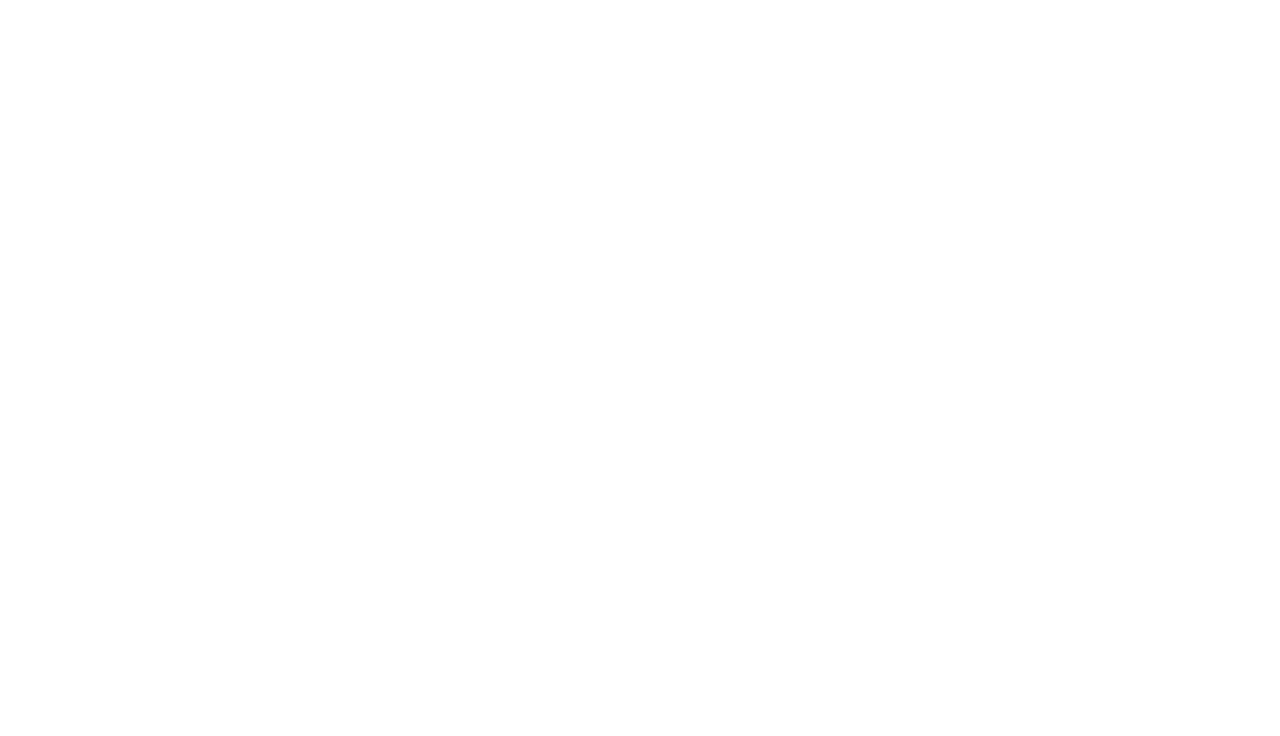
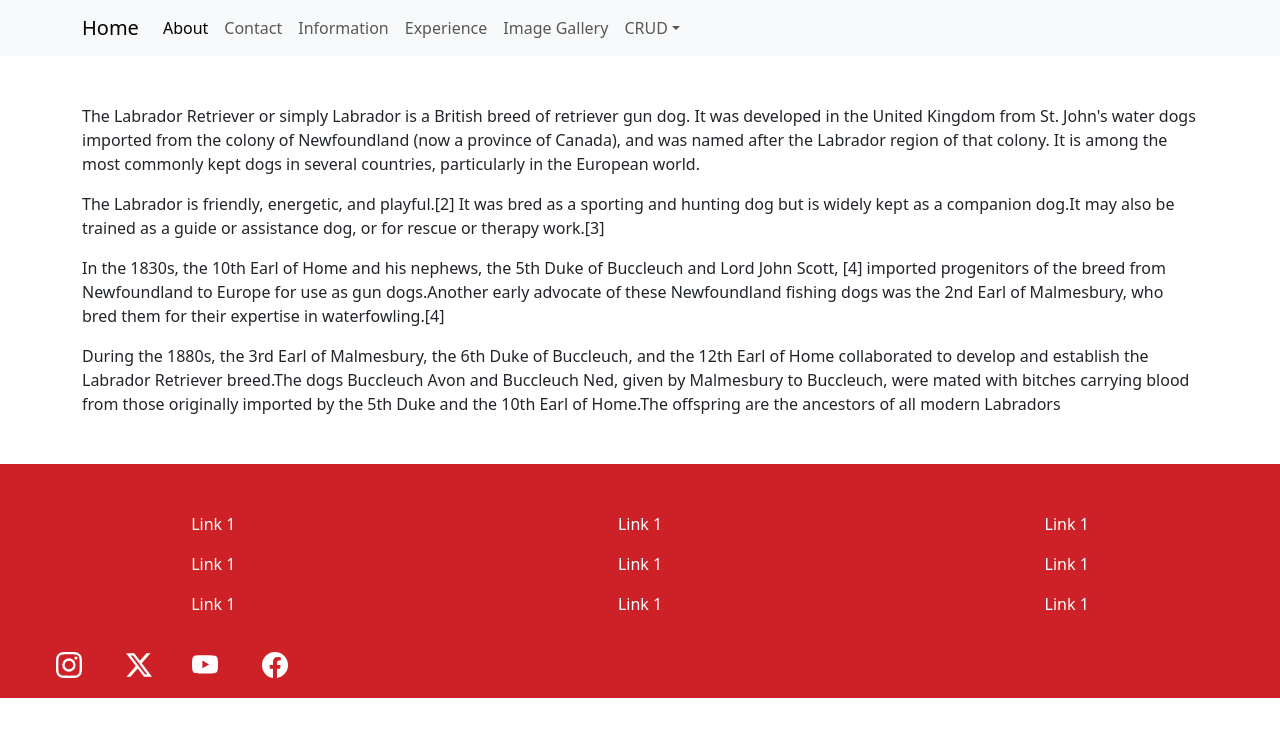
Before and after one commit to shrewthee/shr-leo-app, a React (Create React App) app: page /shr-leo-app/about in a window 1280 px wide. Before the commit this address had no page. Shown: the top 736 px of the page. Built offline with nearby package versions, Linux system fonts and the light colour scheme; what contentful-management would draw is missing.

Commit message:
imgae adjustments

```diff
--- a/src/App.js
+++ b/src/App.js
@@ -16,17 +16,17 @@ import Crudapi from './pages/Crudapi';
 function App() {
   return (
     <div className="App">
-      <Routes basename="/shr-leo-app">
-        <Route path='/' element={<Home />} />
-        <Route path='/about' element={<About />} />
+      <Routes >
+        <Route path='/shr-leo-app/' exact element={<Home />} />
+        <Route path='/shr-leo-app/about' exact element={<About />} />
 
-      <Route path='/contact' element={<ContactUs />} />
+        <Route path='/shr-leo-app/contact' element={<ContactUs />} />
 
-        <Route path='/information' element={<Information />} />
-        <Route path='/experience' element={<Experience />} />
-        <Route path='/gallery' element={<ImageGellery />} />
-        <Route path='/crudlocal' element={<Crudlocal/>} />
-        <Route path='/crudapi' element={<Crudapi/>} />
+        <Route path='/shr-leo-app/information' element={<Information />} />
+        <Route path='/shr-leo-app/experience' element={<Experience />} />
+        <Route path='/shr-leo-app/gallery' element={<ImageGellery />} />
+        <Route path='/shr-leo-app/crudlocal' element={<Crudlocal />} />
+        <Route path='/shr-leo-app/crudapi' element={<Crudapi />} />
       </Routes>
 
     </div>
--- a/src/components/Navigation.js
+++ b/src/components/Navigation.js
@@ -8,38 +8,38 @@ function Navigation() {
     return (
         <Navbar expand="lg" className="bg-body-tertiary">
         <Container>
-        <LinkContainer to="/">
+        <LinkContainer to="/shr-leo-app/">
           <Navbar.Brand >Home</Navbar.Brand>
           </LinkContainer>
           <Navbar.Toggle aria-controls="basic-navbar-nav" />
           <Navbar.Collapse id="basic-navbar-nav">
             <Nav className="me-auto">
 
-              <LinkContainer to="/about">
+              <LinkContainer to="/shr-leo-app/about">
               <Nav.Link >About</Nav.Link>
               </LinkContainer>
-              <LinkContainer to="/contact">
+              <LinkContainer to="/shr-leo-app/contact">
               <Nav.Link >Contact</Nav.Link>
               </LinkContainer>
-              <LinkContainer to="/information">
+              <LinkContainer to="/shr-leo-app/information">
               <Nav.Link >Information</Nav.Link>
               </LinkContainer>
-              <LinkContainer to="/experience">
+              <LinkContainer to="/shr-leo-app/experience">
               <Nav.Link >Experience</Nav.Link>
               </LinkContainer>
-              <LinkContainer to="/gallery">
+              <LinkContainer to="/shr-leo-app/gallery">
               <Nav.Link >Image Gallery</Nav.Link>
               </LinkContainer>
 
               <NavDropdown title="CRUD" id="basic-nav-dropdown">
               <NavDropdown.Item >
-                <LinkContainer to="/crudlocal">
+                <LinkContainer to="/shr-leo-app/crudlocal">
                   <Nav.Link >CRUD Local</Nav.Link>
                 </LinkContainer>
               </NavDropdown.Item>
 
               <NavDropdown.Item >
-                <LinkContainer to="/crudapi">
+                <LinkContainer to="/shr-leo-app/crudapi">
                   <Nav.Link >CRUD API</Nav.Link>
                 </LinkContainer>
               </NavDropdown.Item>
--- a/src/pages/Home.js
+++ b/src/pages/Home.js
@@ -4,6 +4,7 @@ import Row from 'react-bootstrap/Row';
 import Col from 'react-bootstrap/Col';
 import Layout from './Layout';
 import './../styles/Home.css'
+
 
 function Home() {
     return (
@@ -13,7 +14,8 @@ function Home() {
 
                 <Row>
                     <div className='header-image-container'>
-                        <img src="./../assets/banner_horizantal.jpg" className='img-fluid  ' />
+                        <img src=".https://shrewthee.github.io/shr-leo-app/assets/Leobanner.png" className='img-fluid  ' />
+
                     </div>
 
                     <div className='header-text-container'>
@@ -24,29 +26,29 @@ function Home() {
 
             <Container>
                 <Row className='mt-5'>
-                    <Col>
+                    <Col md={6}>
                         <p className='text-start mt-5'>Lorem Ipsum is simply dummy text of the printing and typesetting industry. Lorem Ipsum has been the industry's standard dummy text ever since the 1500s, when an unknown printer took a galley of type and scrambled it to make a type specimen book. It has survived not only five centuries, but also the leap into electronic typesetting, remaining essentially unchanged. It was popularised in the 1960s with the release of Letraset sheets containing Lorem Ipsum passages, and more recently with desktop publishing software like Aldus PageMaker including versions of Lorem Ipsum</p>
                     </Col>
-                    <Col>
+                    <Col md={6}>
                         <img src="https://images.unsplash.com/photo-1731432245362-26f9c0f1ba2f?w=500&auto=format&fit=crop&q=60&ixlib=rb-4.0.3&ixid=M3wxMjA3fDB8MHx0b3BpYy1mZWVkfDl8Ym84alFLVGFFMFl8fGVufDB8fHx8fA%3D%3D" className='img-fluid' />
                     </Col>
                 </Row>
 
                 <Row className='mt-5'>
-                    <Col>
+                    <Col md={6}>
 
                         <img src="https://images.unsplash.com/photo-1731946660299-8f091eb1caee?w=500&auto=format&fit=crop&q=60&ixlib=rb-4.0.3&ixid=M3wxMjA3fDB8MHx0b3BpYy1mZWVkfDI5fGJvOGpRS1RhRTBZfHxlbnwwfHx8fHw%3D" className='img-fluid' />
                     </Col>
-                    <Col>
+                    <Col md={6}>
                         <p className='text-start mt-5'>Lorem Ipsum is simply dummy text of the printing and typesetting industry. Lorem Ipsum has been the industry's standard dummy text ever since the 1500s, when an unknown printer took a galley of type and scrambled it to make a type specimen book. It has survived not only five centuries, but also the leap into electronic typesetting, remaining essentially unchanged. It was popularised in the 1960s with the release of Letraset sheets containing Lorem Ipsum passages, and more recently with desktop publishing software like Aldus PageMaker including versions of Lorem Ipsum</p>
                     </Col>
                 </Row>
 
                 <Row className='mt-5'>
-                    <Col>
+                    <Col md={6}>
                         <p className='text-start mt-5'>Lorem Ipsum is simply dummy text of the printing and typesetting industry. Lorem Ipsum has been the industry's standard dummy text ever since the 1500s, when an unknown printer took a galley of type and scrambled it to make a type specimen book. It has survived not only five centuries, but also the leap into electronic typesetting, remaining essentially unchanged. It was popularised in the 1960s with the release of Letraset sheets containing Lorem Ipsum passages, and more recently with desktop publishing software like Aldus PageMaker including versions of Lorem Ipsum</p>
                     </Col>
-                    <Col>
+                    <Col md={6}>
                         <img src="https://images.unsplash.com/photo-1467811884194-ae868cd3f090?w=500&auto=format&fit=crop&q=60&ixlib=rb-4.0.3&ixid=M3wxMjA3fDB8MHx0b3BpYy1mZWVkfDk3fGJvOGpRS1RhRTBZfHxlbnwwfHx8fHw%3D" className='img-fluid' />
                     </Col>
                 </Row>
--- a/src/styles/Home.css
+++ b/src/styles/Home.css
@@ -2,6 +2,8 @@
     position: relative;
 
   }
+
+
 
   .header-text-container {
     position: absolute;
@@ -9,3 +11,12 @@
     color:#fff
 
   }
+
+  @media screen and (min-width: 480px) {
+    .header-text-container {
+      position: absolute;
+      top:23%;
+      color:#000
+
+    }
+  }
```
Also changed, not shown: public/assets/Leobanner.png (added).
